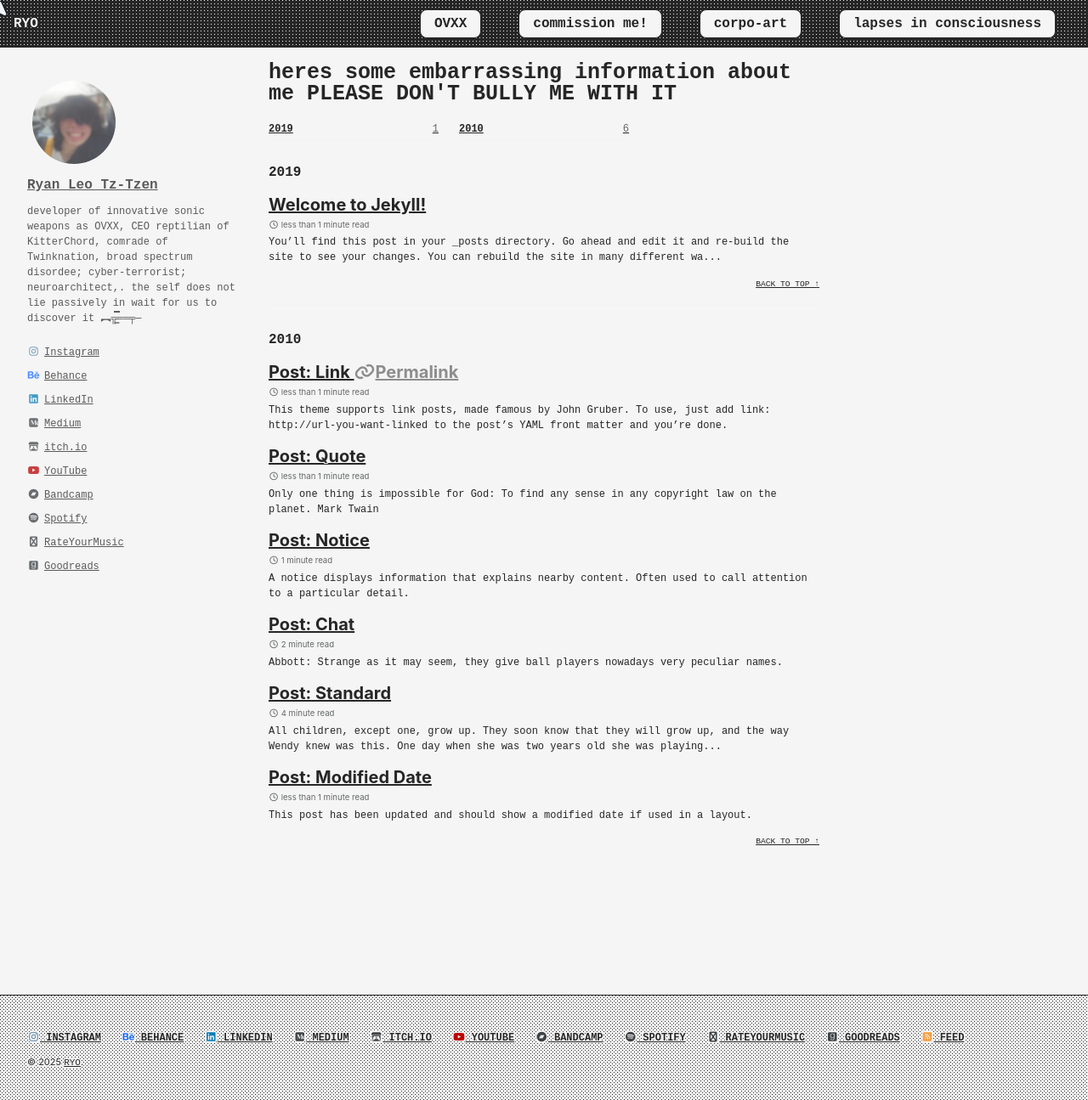
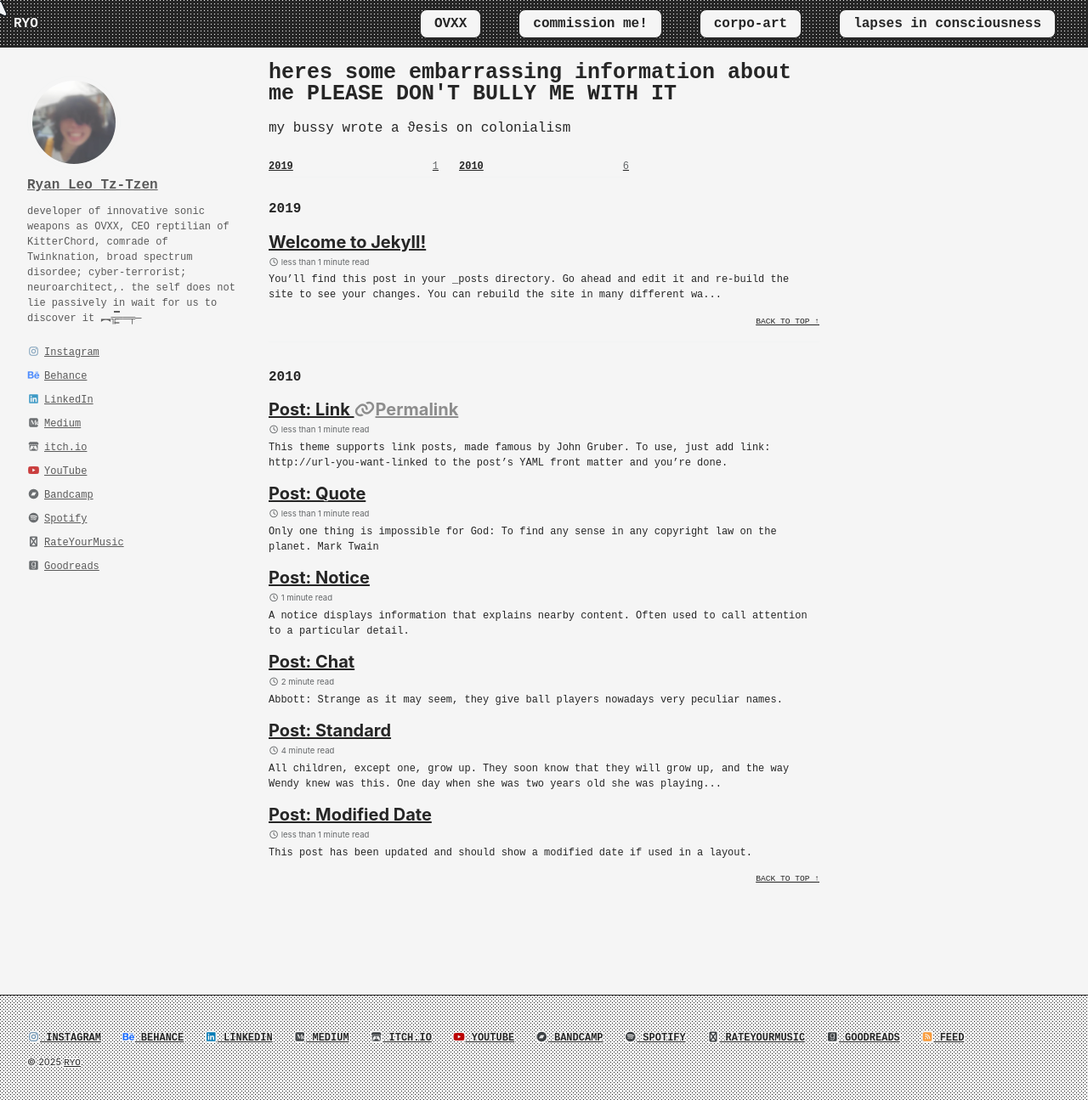
Before and after one commit to cryotato/cryotato.github.io, a Jekyll site: the page built from _pages/blog.md, in a window 1280 px wide and 1295 px high. Shown: the whole window at 85% size. Built offline with Jekyll 4.4.1, drawn with Linux system fonts in a browser that asks for light colours; cached includes are drawn as plain includes.

Commit message:
Update blog.md

```diff
--- a/_pages/blog.md
+++ b/_pages/blog.md
@@ -4,3 +4,4 @@ title: heres some embarrassing information about me PLEASE DON'T BULLY ME WITH I
 author_profile: true
 layout: posts
 ---
+my bussy wrote a ϑesis on colonialism
```
